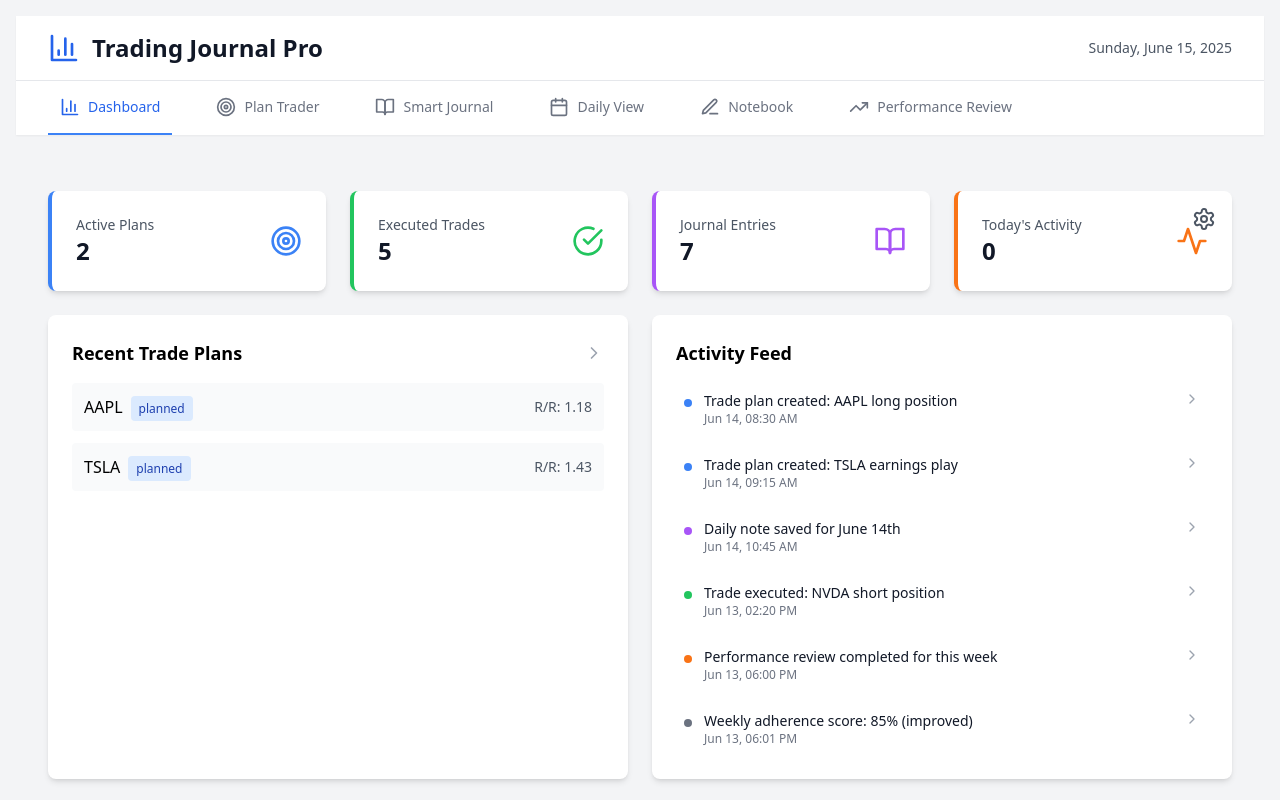
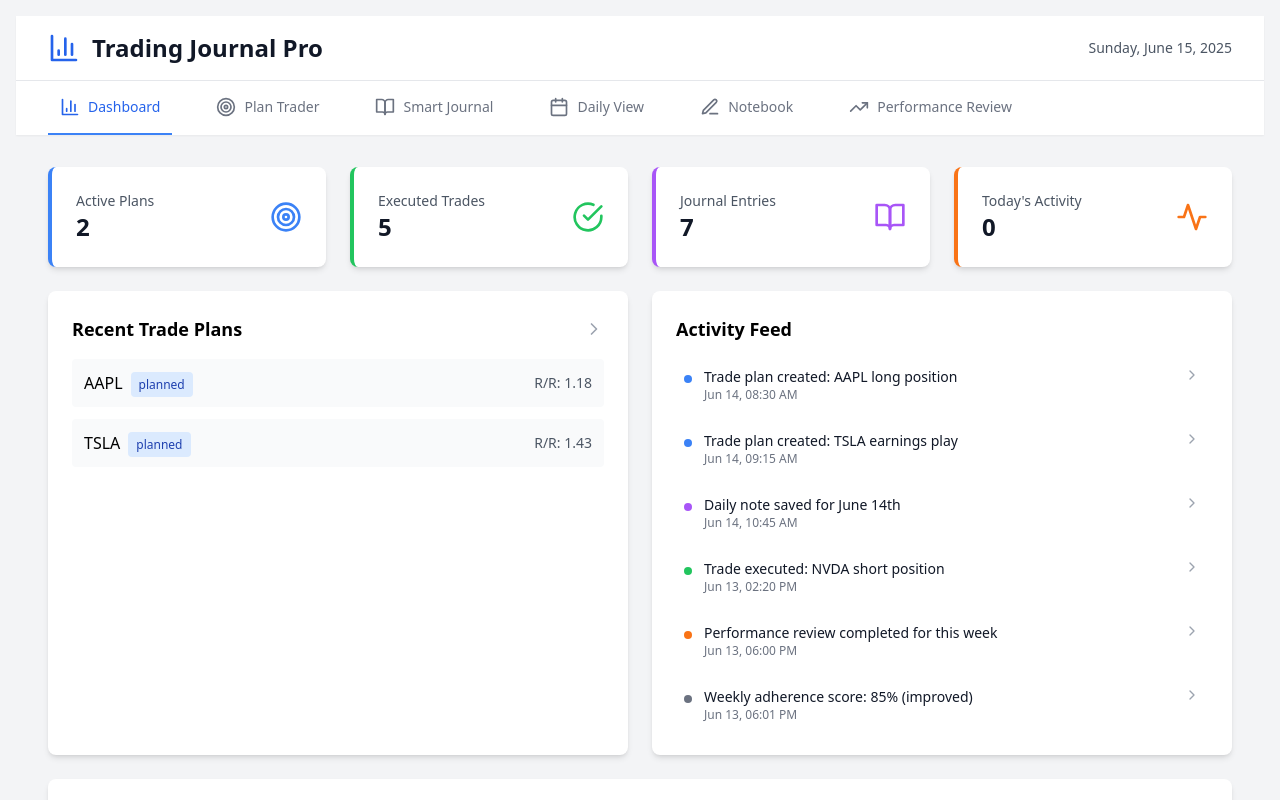
Before and after one commit to unicorntrader/claudect, a React (Create React App) app: page / in a window 1280 px wide. Shown: the top 800 px of the page. Built offline with nearby package versions, Linux system fonts and the light colour scheme; the HTML template or start-up script is replaced by a standard one.

Commit message:
Update Dashboard.jsx

```diff
--- a/src/components/dashboard/Dashboard.jsx
+++ b/src/components/dashboard/Dashboard.jsx
@@ -1,5 +1,5 @@
 import React from 'react';
-import { Target, CheckCircle, BookOpen, Activity, Calendar, TrendingUp, Edit3, ChevronRight, Settings, UploadCloud } from 'lucide-react';
+import { Target, CheckCircle, BookOpen, Activity, Calendar, TrendingUp, Edit3, ChevronRight, UploadCloud } from 'lucide-react';
 import MetricCard from '../common/MetricCard';
 import { getCurrentDate, calculateRiskReward } from '../../utils/calculations';
 
@@ -33,12 +33,7 @@ const Dashboard = ({
   };
 
   return (
-    <div className="space-y-6 relative">
-      {/* Profile Icon */}
-      <div className="absolute top-0 right-0 m-4 cursor-pointer hover:text-blue-600 transition-colors" onClick={() => handleModuleChange('settings')}>
-        <Settings className="h-6 w-6 text-gray-600" />
-      </div>
-
+    <div className="space-y-6">
       {/* Metrics Grid */}
       <div className="grid grid-cols-1 md:grid-cols-2 lg:grid-cols-4 gap-6">
         <MetricCard
```
